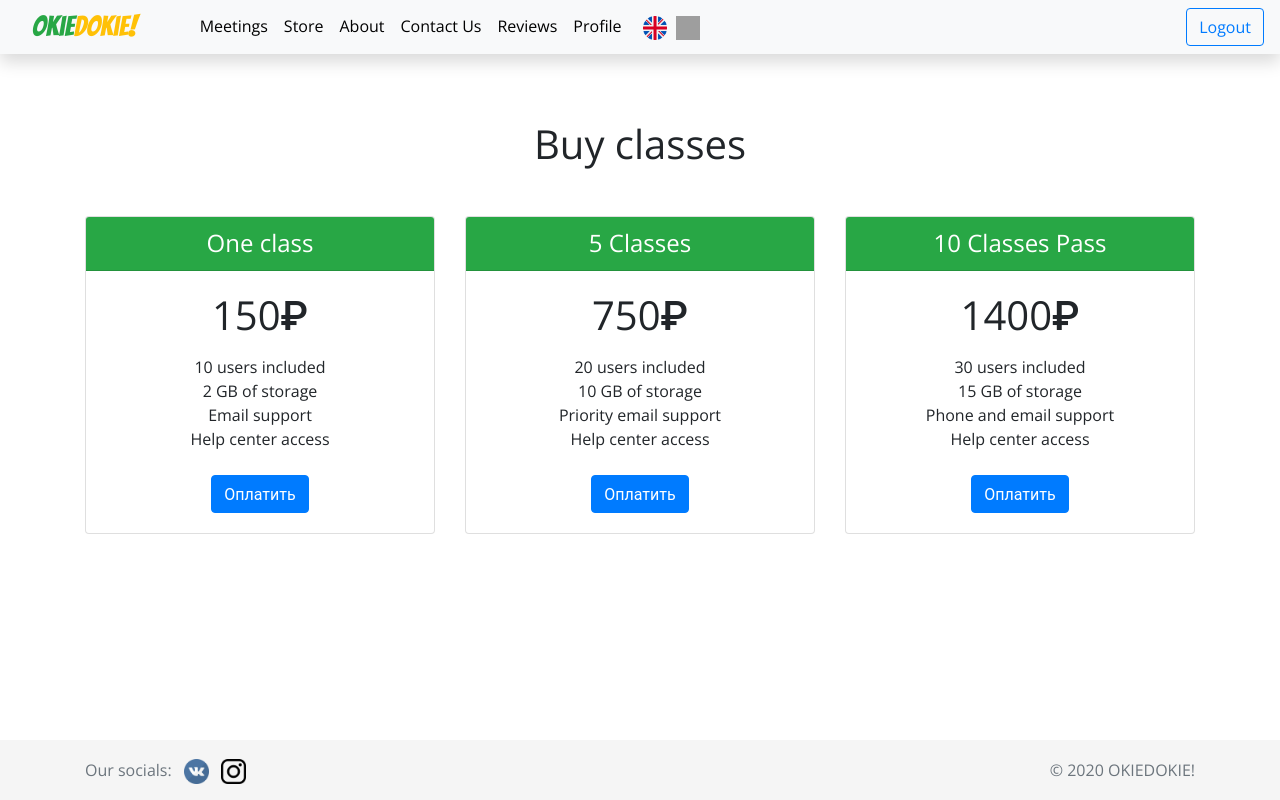
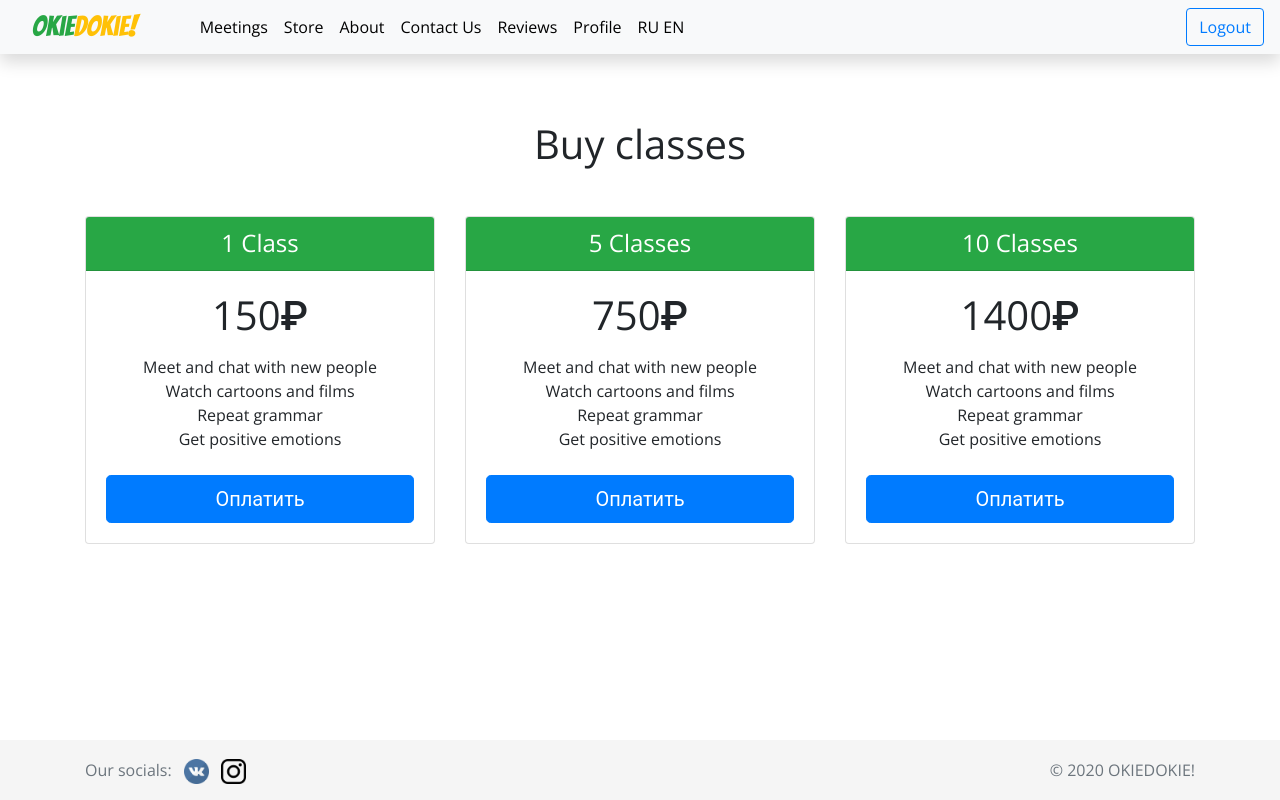
Before and after one commit to stnoov/okiedokie, a Flask app: page /products in a window 1280 px wide. Run offline with Flask 2, Linux system fonts and the light colour scheme; the visitor is signed in with stand-in values (Sample User, id 1); data comes from the database, SQL or seed files in the repository; both versions use the stored data as it was after the commit; data that the repository does not hold is empty; some libraries are stand-ins or nearby versions; some web fonts are replaced; grey boxes are pictures that could not be loaded.

Commit message:
Fix add success.html, fix languages

```diff
--- a/okiedokie/__init__.py
+++ b/okiedokie/__init__.py
@@ -5,7 +5,7 @@ from flask_bcrypt import Bcrypt
 from flask_login import LoginManager
 from flask_admin import Admin
 from flask_mail import Mail
-from flask_babel import Babel, gettext
+from flask_babelex import Babel, gettext
 from okiedokie.config import Config
 from flask_admin.base import MenuLink
 
--- a/okiedokie/meetings/routes.py
+++ b/okiedokie/meetings/routes.py
@@ -1,4 +1,4 @@
-from flask import Blueprint
+from flask import Blueprint, current_app, request, session
 import datetime
 from flask import render_template, url_for, flash, redirect
 from okiedokie import db
--- a/okiedokie/models.py
+++ b/okiedokie/models.py
@@ -100,7 +100,6 @@ class Payments(db.Model):
     user_id = db.Column(db.Integer, db.ForeignKey('user.id'))
 
 
-
 class Controller(ModelView):
     def is_accessible(self):
         if current_user.is_authenticated and current_user.is_admin:
--- a/okiedokie/templates/base.html
+++ b/okiedokie/templates/base.html
@@ -39,8 +39,8 @@
             <li class="nav-item"><a class="ml-3 text-decoration-none" href="{{ url_for('admin.index') }}">Admin</a></li>
             {% endif %}
              <li class="nav-item"><a class="ml-3 text-decoration-none" >
-                 <a href="{{ url_for('main.switch_language_en') }}"> <img class="languages" src="{{ url_for('static', filename='images/english_lan.png') }}"> </a>
-                 <a href="{{ url_for('main.switch_language_ru') }}"> <img class="languages" src="{{ url_for('static', filename='images/russian_lan.png') }}"> </a>
+                     <a href="{{ url_for('main.set_language', language='ru') }}" >RU</a>
+                     <a href="{{ url_for('main.set_language', language='en') }}" >EN</a>
              </a></li>
         </ul>
     </div>
--- a/okiedokie/templates/home.html
+++ b/okiedokie/templates/home.html
@@ -8,6 +8,7 @@ Home
 
 
 {% block body %}
+
 <div class="mt-5"></div>
 <main role="main" class="container mt-5">
     <div class="row">
--- a/okiedokie/templates/products.html
+++ b/okiedokie/templates/products.html
@@ -13,74 +13,80 @@
         <div class="card-deck mb-3 text-center">
             <div class="card mb-4 box-shadow">
                 <div class="card-header bg-success text-white">
-                    <h4 class="my-0 font-weight-normal">One class</h4>
+                    <h4 class="my-0 font-weight-normal"> {{ _(' 1 Class ') }}</h4>
                 </div>
                 <div class="card-body">
                     <h1 class="card-title pricing-card-title">150₽</h1>
                     <ul class="list-unstyled mt-3 mb-4">
-                        <li>10 users included</li>
-                        <li>2 GB of storage</li>
-                        <li>Email support</li>
-                        <li>Help center access</li>
+                        <li>{{ _('Meet and chat with new people') }}</li>
+                        <li>{{ _('Watch cartoons and films') }}</li>
+                        <li>{{ _('Repeat grammar') }}</li>
+                        <li>{{ _('Get positive emotions') }}</li>
                     </ul>
+                    {% if current_user.is_authenticated %}
                     <form method="POST" action="https://money.yandex.ru/quickpay/confirm.xml">
                         <input type="hidden" name="receiver" value="4100115666126622">
                         <input type="hidden" name="quickpay-form" value="small">
                         <input type="hidden" name="targets" value="1 class">
                         <input type="hidden" name="paymentType" value="AC">
                         <input type="hidden" name="sum" value="160" data-type="number">
-                        <input type="hidden" name="label" value={{ user_id }}>
-                        <input type="hidden" name="successURL" value="http://164.90.217.142/payment/success">
-                        <input type="submit" class="btn btn-primary" value="Оплатить">
+                        <input type="hidden" name="label" value={{ current_user.id }}>
+                        <input type="hidden" name="successURL" value="http://www.okiedokie.club/payment/success">
+                        <input type="submit" class="btn btn-lg btn-block btn-primary" value="Оплатить">
                     </form>
+                    {% endif %}
                 </div>
             </div>
             <div class="card mb-4 box-shadow">
                 <div class="card-header bg-success text-white">
-                    <h4 class="my-0 font-weight-normal">5 Classes</h4>
+                    <h4 class="my-0 font-weight-normal">{{ _(' 5 Classes ') }}</h4>
                 </div>
                 <div class="card-body">
                     <h1 class="card-title pricing-card-title">750₽</h1>
                     <ul class="list-unstyled mt-3 mb-4">
-                        <li>20 users included</li>
-                        <li>10 GB of storage</li>
-                        <li>Priority email support</li>
-                        <li>Help center access</li>
+                        <li>{{ _('Meet and chat with new people') }}</li>
+                        <li>{{ _('Watch cartoons and films') }}</li>
+                        <li>{{ _('Repeat grammar') }}</li>
+                        <li>{{ _('Get positive emotions') }}</li>
                     </ul>
+                    {% if current_user.is_authenticated %}
                     <form method="POST" action="https://money.yandex.ru/quickpay/confirm.xml">
                         <input type="hidden" name="receiver" value="4100115666126622">
                         <input type="hidden" name="quickpay-form" value="small">
                         <input type="hidden" name="targets" value="5 classes">
                         <input type="hidden" name="paymentType" value="AC">
                         <input type="hidden" name="sum" value="750" data-type="number">
-                        <input type="hidden" name="label" value={{ user_id }}>
-                        <input type="hidden" name="successURL" value="http://164.90.217.142/payment/success">
-                        <input type="submit" class="btn btn-primary" value="Оплатить">
+                        <input type="hidden" name="label" value={{ current_user.id }}>
+                        <input type="hidden" name="successURL" value="http://www.okiedokie.club/payment/success">
+                        <input type="submit" class="btn btn-lg btn-block btn-primary" value="Оплатить">
                     </form>
+                    {% endif %}
                 </div>
             </div>
             <div class="card mb-4 box-shadow">
                 <div class="card-header bg-success text-white">
-                    <h4 class="my-0 font-weight-normal">10 Classes Pass</h4>
+                    <h4 class="my-0 font-weight-normal">{{ _(' 10 Classes ') }}</h4>
                 </div>
                 <div class="card-body">
                     <h1 class="card-title pricing-card-title">1400₽</h1>
                     <ul class="list-unstyled mt-3 mb-4">
-                        <li>30 users included</li>
-                        <li>15 GB of storage</li>
-                        <li>Phone and email support</li>
-                        <li>Help center access</li>
+                        <li>{{ _('Meet and chat with new people') }}</li>
+                        <li>{{ _('Watch cartoons and films') }}</li>
+                        <li>{{ _('Repeat grammar') }}</li>
+                        <li>{{ _('Get positive emotions') }}</li>
                     </ul>
+                    {% if current_user.is_authenticated %}
                     <form method="POST" action="https://money.yandex.ru/quickpay/confirm.xml">
                         <input type="hidden" name="receiver" value="4100115666126622">
                         <input type="hidden" name="quickpay-form" value="small">
                         <input type="hidden" name="targets" value="10 classes">
                         <input type="hidden" name="paymentType" value="AC">
                         <input type="hidden" name="sum" value="1400" data-type="number">
-                        <input type="hidden" name="label" value={{ user_id }}>
-                        <input type="hidden" name="successURL" value="http://164.90.217.142/payment/success">
-                        <input type="submit" class="btn btn-primary" value="Оплатить">
+                        <input type="hidden" name="label" value={{ current_user.id }}>
+                        <input type="hidden" name="successURL" value="http://www.okiedokie.club/payment/success">
+                        <input type="submit" class="btn btn-lg btn-block btn-primary" value="Оплатить">
                     </form>
+                    {% endif %}
                 </div>
             </div>
         </div>
--- a/okiedokie/users/routes.py
+++ b/okiedokie/users/routes.py
@@ -1,4 +1,4 @@
-from flask import Blueprint
+from flask import Blueprint, current_app, session
 import datetime
 from flask import render_template, url_for, flash, redirect, request
 from okiedokie import db, bcrypt
--- a/okiedokie/ya_payments/routes.py
+++ b/okiedokie/ya_payments/routes.py
@@ -1,4 +1,4 @@
-from flask import Blueprint, render_template, request
+from flask import Blueprint, render_template, request, current_app, session
 from flask_login import current_user
 from okiedokie import db
 from okiedokie.models import Payments, User
@@ -11,14 +11,13 @@ ya_payments = Blueprint('ya_payments', __name__)
 
 
 @ya_payments.route('/products')
-@login_required
 def payment():
-    return render_template('products.html', user_id=current_user.id)
+    return render_template('products.html')
 
 
 @ya_payments.route('/payment/success')
 def success():
-    return "Оплата прошла успешно"
+    return render_template('success.html')
 
 
 @ya_payments.route('/payment/notifications', methods=['POST'])
```
Also changed, not shown: okiedokie/main/routes.py (+15 -9 lines), okiedokie/templates/success.html (added, +25 -0 lines), okiedokie/site.db.
